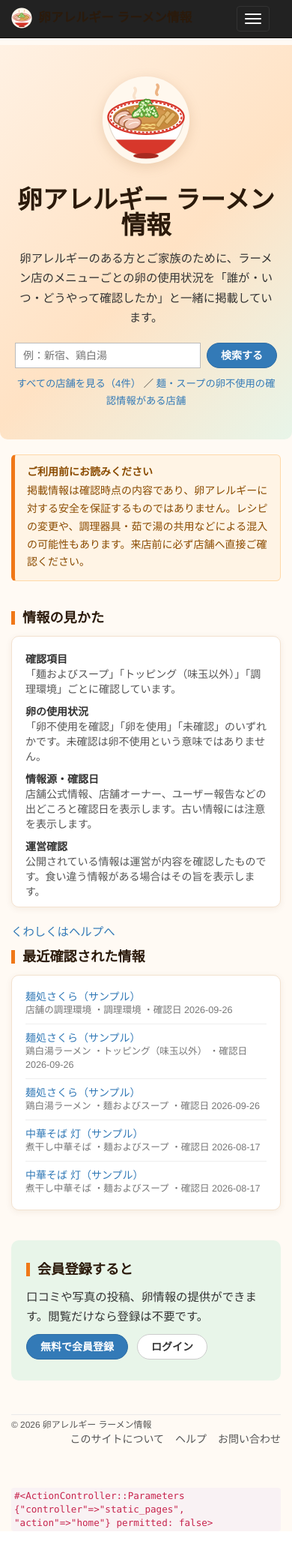
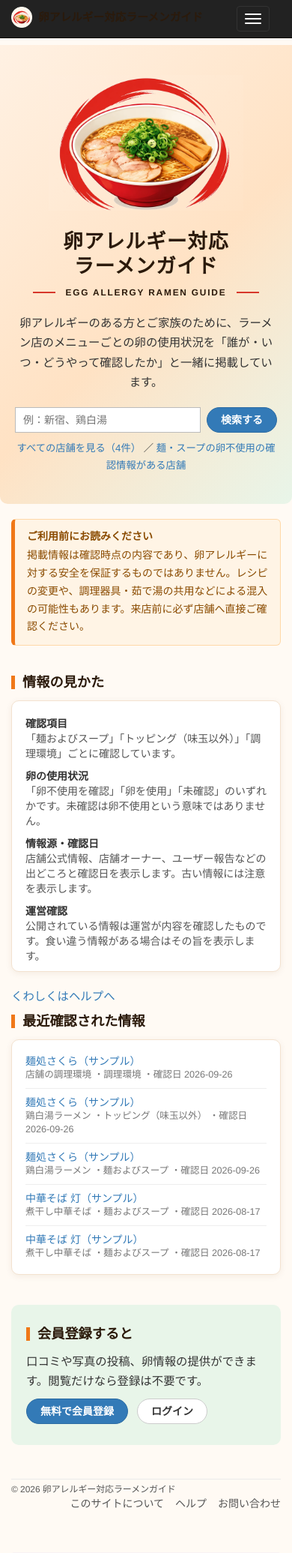
Before and after one commit to YTokieda/ramen_app, a Rails app: page / in a window 390 px wide. Shown: the top 2071 px of the page at 75% size. Before the commit the page ends 2042 px from the top, so only its background shows below. Run offline with Rails 7, Linux system fonts and the light colour scheme; data comes from the database, SQL or seed files in the repository; style sheets or scripts are compiled from the project's sources; some libraries are stand-ins or nearby versions.

Commit message:
Adopt user-provided ramen illustration logo and rename site
- Use the provided illustration (white background removed) for the home
  hero, header icon, favicon and touch icons; keep the original in
  docs/logo/logo-original.webp
- Render the logo title as HTML text: 卵アレルギー対応ラーメンガイド /
  EGG ALLERGY RAMEN GUIDE
- Update sticker draft with the new illustration and name
- Keep mobile header on one line with the longer site name

Co-Authored-By: Claude Opus 5.5 <noreply@anthropic.com>
Claude-Session: https://claude.ai/code/session_01KxLHFQgvdZVoPeC132Qkvg

```diff
--- a/app/assets/stylesheets/custom.scss
+++ b/app/assets/stylesheets/custom.scss
@@ -656,8 +656,8 @@ footer.footer {
 }
 
 .logo-icon {
-  width: 34px;
-  height: 34px;
+  width: 38px;
+  height: 38px;
   transition: transform 0.2s;
 }
 
@@ -666,22 +666,65 @@ footer.footer {
 }
 
 .home-hero-logo {
-  width: 160px;
-  height: 160px;
-  margin-bottom: 10px;
-  filter: drop-shadow(0 4px 8px rgba(120, 60, 0, 0.15));
+  width: 360px;
+  max-width: 90%;
+  height: auto;
+  margin-bottom: 5px;
+}
+
+.home-hero h1.home-hero-title {
+  font-size: 2.6em;
+  line-height: 1.25;
+  margin-bottom: 8px;
+  letter-spacing: 0.04em;
+}
+
+.home-hero-subtitle {
+  display: flex;
+  align-items: center;
+  justify-content: center;
+  gap: 14px;
+  font-size: 1em;
+  font-weight: bold;
+  letter-spacing: 0.25em;
+  color: $theme-ink;
+  margin-bottom: 18px;
+  &::before,
+  &::after {
+    content: "";
+    width: 60px;
+    height: 2px;
+    background: #D7372B;
+  }
 }
 
 @media (max-width: 767px) {
   #logo {
-    padding-top: 10px;
+    padding-top: 9px;
+    font-size: 1.05em;
+    max-width: calc(100% - 70px);
+    white-space: nowrap;
+    span {
+      overflow: hidden;
+      text-overflow: ellipsis;
+    }
   }
   .logo-icon {
     width: 28px;
     height: 28px;
   }
   .home-hero-logo {
-    width: 120px;
-    height: 120px;
+    width: 260px;
+  }
+  .home-hero h1.home-hero-title {
+    font-size: 1.9em;
+  }
+  .home-hero-subtitle {
+    font-size: 0.85em;
+    letter-spacing: 0.15em;
+    &::before,
+    &::after {
+      width: 30px;
+    }
   }
 }
--- a/app/helpers/application_helper.rb
+++ b/app/helpers/application_helper.rb
@@ -1,8 +1,13 @@
 module ApplicationHelper
-  SITE_NAME = "卵アレルギー ラーメン情報".freeze
+  SITE_NAME = "卵アレルギー対応ラーメンガイド".freeze
+  SITE_NAME_EN = "EGG ALLERGY RAMEN GUIDE".freeze
 
   def site_name
     SITE_NAME
+  end
+
+  def site_name_en
+    SITE_NAME_EN
   end
 
   def full_title(page_title = '')
--- a/app/views/layouts/_header.html.erb
+++ b/app/views/layouts/_header.html.erb
@@ -1,7 +1,7 @@
 <header class="navbar navbar-fixed-top navbar-inverse">
   <div class="container">
     <%= link_to root_path, id: "logo" do %>
-      <%= image_tag "logo-icon.svg", alt: "", class: "logo-icon" %><span><%= site_name %></span>
+      <%= image_tag "logo-icon.png", alt: "", class: "logo-icon" %><span><%= site_name %></span>
     <% end %>
     <nav>
       <div class="navbar-header">
--- a/app/views/layouts/application.html.erb
+++ b/app/views/layouts/application.html.erb
@@ -4,7 +4,8 @@
     <title><%= full_title(yield(:title)) %></title>
     <meta name="viewport" content="width=device-width, initial-scale=1">
     <meta charset="utf-8">
-    <link rel="icon" href="<%= asset_path("logo-icon.svg") %>" type="image/svg+xml">
+    <link rel="icon" href="/favicon.ico" sizes="any">
+    <link rel="apple-touch-icon" href="/apple-touch-icon.png">
     <%= csrf_meta_tags %>
     <%= csp_meta_tag %>
 
--- a/app/views/static_pages/home.html.erb
+++ b/app/views/static_pages/home.html.erb
@@ -1,6 +1,7 @@
 <section class="home-hero">
-  <%= image_tag "logo-hero.svg", alt: "", class: "home-hero-logo" %>
-  <h1><%= site_name %></h1>
+  <%= image_tag "logo-art.png", alt: "", class: "home-hero-logo" %>
+  <h1 class="home-hero-title">卵アレルギー対応<br>ラーメンガイド</h1>
+  <p class="home-hero-subtitle"><span><%= site_name_en %></span></p>
   <p class="home-lead">
     卵アレルギーのある方とご家族のために、ラーメン店のメニューごとの卵の使用状況を「誰が・いつ・どうやって確認したか」と一緒に掲載しています。
   </p>
```
Also changed, not shown: test/controllers/static_pages_controller_test.rb (+4 -4 lines), test/integration/home_page_test.rb (+1 -1 lines), app/assets/images/logo-art.png (added), app/assets/images/logo-hero.svg (deleted), app/assets/images/logo-icon.png (added), app/assets/images/logo-icon.svg (deleted), docs/sticker-draft.svg, public/apple-touch-icon-precomposed.png, public/apple-touch-icon.png, public/favicon.ico, public/icon.png (added), 2 other files.
